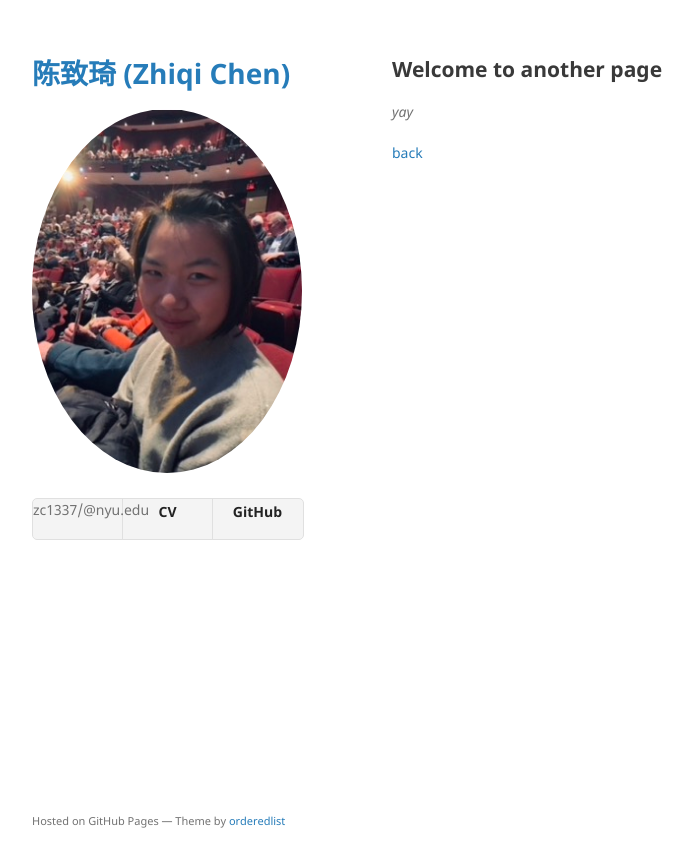
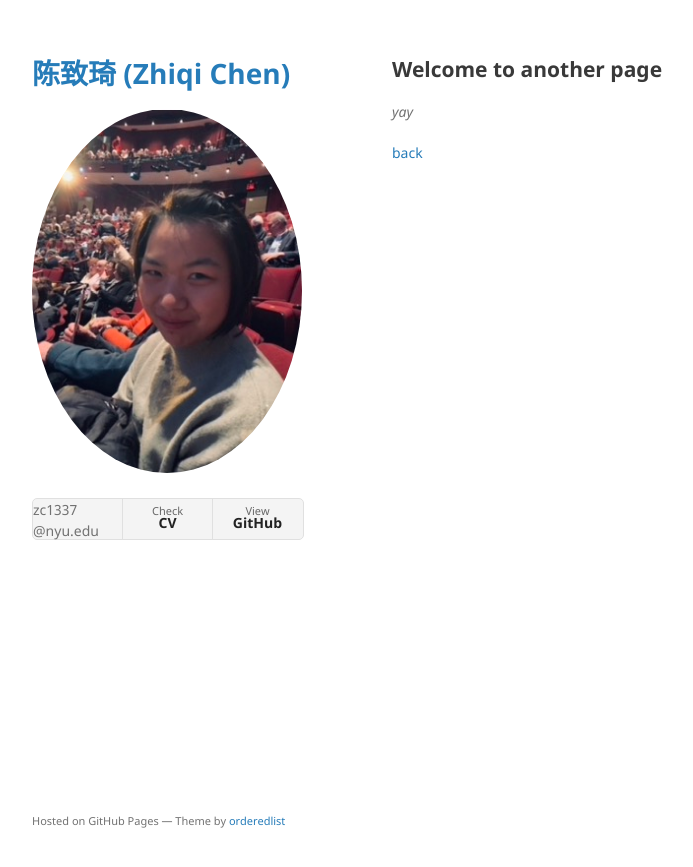
Before and after one commit to zhiqiiiiiii/zhiqiiiiiii.github.io, a Jekyll site: the page built from another-page.md, in a window 1280 px wide. Shown: the top 867 px of the page, without its empty margins (178-871 px from the left). Built offline with Jekyll 4.4.1, drawn with Linux system fonts in a browser that asks for light colours; the repository's description, which GitHub fills in, is left out; our own code applies the rules of GitHub Pages for plain Markdown files.

```diff
--- a/_layouts/default.html
+++ b/_layouts/default.html
@@ -34,9 +34,9 @@
         <ul class="downloads">
           <!-- <li><a href="{{ site.github.zip_url }}">Download <strong>ZIP File</strong></a></li>
           <li><a href="{{ site.github.tar_url }}">Download <strong>TAR Ball</strong></a></li> -->
-          <li> zc1337/@nyu.edu</li>
-          <li><a scr="./assets/img/CV_20200421.pdf" ><strong>CV</strong></a></li>
-          <li><a href="{{ site.github.owner_url }}"><strong>GitHub</strong></a></li>
+          <li> zc1337<br/>@nyu.edu</li>
+          <li><a scr="./assets/img/CV_20200421.pdf" >Check<strong>CV</strong></a></li>
+          <li><a href="{{ site.github.owner_url }}">View<strong>GitHub</strong></a></li>
         </ul>
         {% endif %}
       </header>
```
